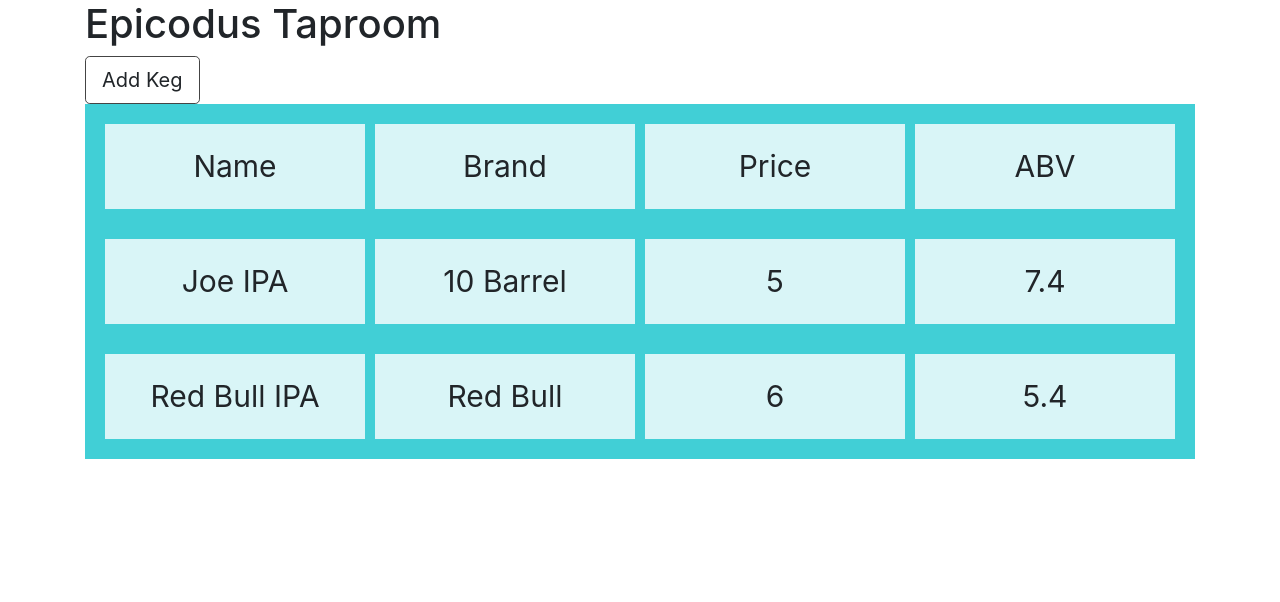
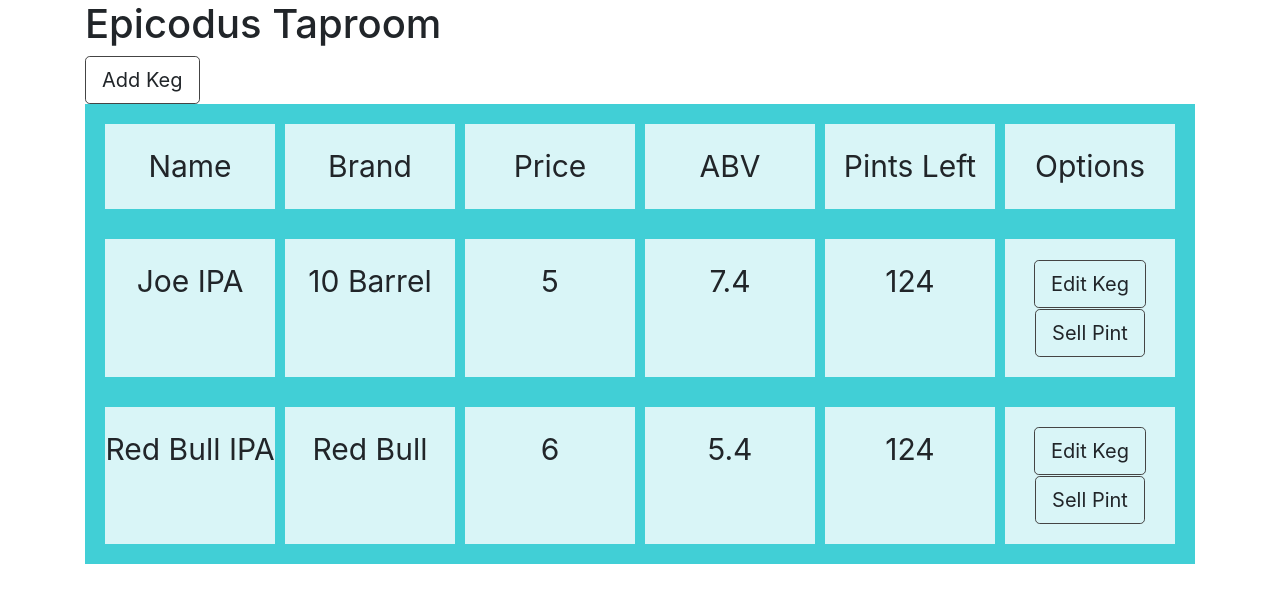
Before and after one commit to NickRossBrown/taproom-angular, an Angular app: page / in a window 1280 px wide. Shown: the top 602 px of the page. Built offline with nearby package versions, Linux system fonts and the light colour scheme.

Commit message:
Add edit-tap component and keg-list component

```diff
--- a/src/app/app.component.html
+++ b/src/app/app.component.html
@@ -1,5 +1,6 @@
 <div class="container">
   <h1>Epicodus Taproom</h1>
   <app-new-keg></app-new-keg>
-  <app-keg-list></app-keg-list>
+  <app-keg-list (editClickSender)="editKeg($event)"></app-keg-list>
+  <app-edit-tap [selectedKeg]="selectedKeg" (clickedDone)="finishedEditing()"></app-edit-tap>
 </div>
--- a/src/app/app.component.ts
+++ b/src/app/app.component.ts
@@ -8,5 +8,9 @@ import { Keg } from './models/keg.model';
 })
 
 export class AppComponent {
+  selectedKeg = null;
 
+  editKeg(clickedKeg) {
+    this.selectedKeg = clickedKeg;
+  }
 }
--- /dev/null
+++ b/src/app/edit-tap/edit-tap.component.html
@@ -0,0 +1,24 @@
+<div *ngIf="selectedKeg">
+  <h3>Edit Keg</h3>
+  <div class="form-group">
+    <label>Name:</label>
+    <input [(ngModel)]="selectedKeg.name" class="form-control">
+  </div>
+  <div class="form-group">
+    <label>Brand:</label>
+    <input [(ngModel)]="selectedKeg.brand" class="form-control">
+  </div>
+  <div class="form-group">
+    <label>Price:</label>
+    <input [(ngModel)]="selectedKeg.price" class="form-control">
+  </div>
+  <div class="form-group">
+    <label>ABV:</label>
+    <input [(ngModel)]="selectedKeg.abv" class="form-control">
+  </div>
+  <div class="form-group">
+    <label>QTY:</label>
+    <input [(ngModel)]="selectedKeg.qty" class="form-control">
+  </div>
+  <button class="btn btn-lg btn-default" (click)="finishedEditing">Done</button>
+</div>
--- /dev/null
+++ b/src/app/edit-tap/edit-tap.component.ts
@@ -0,0 +1,16 @@
+import { Component, Input, Output, EventEmitter } from '@angular/core';
+import { Keg } from '../models/keg.model';
+
+@Component({
+  selector: 'app-edit-tap',
+  templateUrl: './edit-tap.component.html',
+  styleUrls: ['./edit-tap.component.css']
+})
+export class EditTapComponent {
+  @Input() selectedKeg: Keg;
+  @Output() doneEditing = new EventEmitter();
+
+  finishedEditing() {
+    this.doneEditing.emit();
+  }
+}
--- a/src/app/keg-list/keg-list.component.css
+++ b/src/app/keg-list/keg-list.component.css
@@ -8,7 +8,7 @@
 
 .grid-group {
   display: grid;
-  grid-template-columns: repeat(4, 1fr);
+  grid-template-columns: repeat(6, 1fr);
   grid-gap: 10px;
   background-color: #41cfd6;
   padding: 10px;
--- a/src/app/keg-list/keg-list.component.html
+++ b/src/app/keg-list/keg-list.component.html
@@ -5,12 +5,19 @@
       <div class="grid-item">Brand</div>
       <div class="grid-item">Price</div>
       <div class="grid-item">ABV</div>
+      <div class="grid-item">Pints Left</div>
+      <div class="grid-item">Options</div>
     </div>
     <div class="grid-group" *ngFor="let keg of kegList">
       <div class="grid-item">{{ keg.name }}</div>
       <div class="grid-item">{{ keg.brand }}</div>
       <div class="grid-item">{{ keg.price }}</div>
       <div class="grid-item">{{ keg.abv }}</div>
+      <div class="grid-item">{{ keg.qty }}</div>
+      <div class="grid-item">
+        <button class="btn btn-lg btn-default" (click)="editButtonClicked(keg)">Edit Keg</button>
+        <button class="btn btn-lg btn-default">Sell Pint</button>
+      </div>
     </div>
   </div>
 </div>
--- a/src/app/keg-list/keg-list.component.ts
+++ b/src/app/keg-list/keg-list.component.ts
@@ -1,4 +1,4 @@
-import { Component } from '@angular/core';
+import { Component, Output, EventEmitter } from '@angular/core';
 import { Keg } from '../models/keg.model';
 
 @Component({
@@ -8,5 +8,11 @@ import { Keg } from '../models/keg.model';
 })
 
 export class KegListComponent {
+  @Output() editClickSender = new EventEmitter();
+
   kegList = Keg.kegList;
+
+  editButtonClicked(kegtoEdit: Keg) {
+    this.editClickSender.emit(kegtoEdit);
+  }
 }
--- a/src/app/models/keg.model.ts
+++ b/src/app/models/keg.model.ts
@@ -1,4 +1,6 @@
 export class Keg {
+  public qty: number = 124;
+
   constructor(public name: string, public brand: string, public price: number, public abv: number) {}
 
   static kegList: Keg[] = [
```
Also changed, not shown: src/app/app.module.ts (+6 -2 lines), src/app/edit-tap/edit-tap.component.css (added), 1 other file (tests, documents, lock files or other folders).
